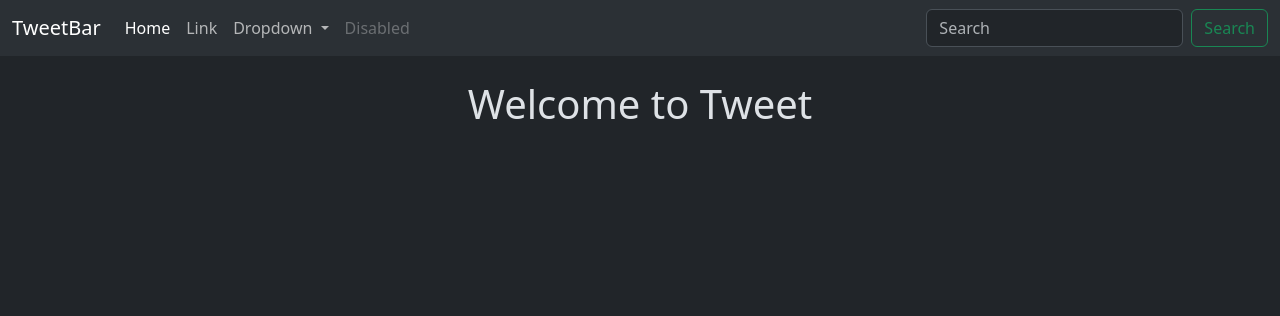
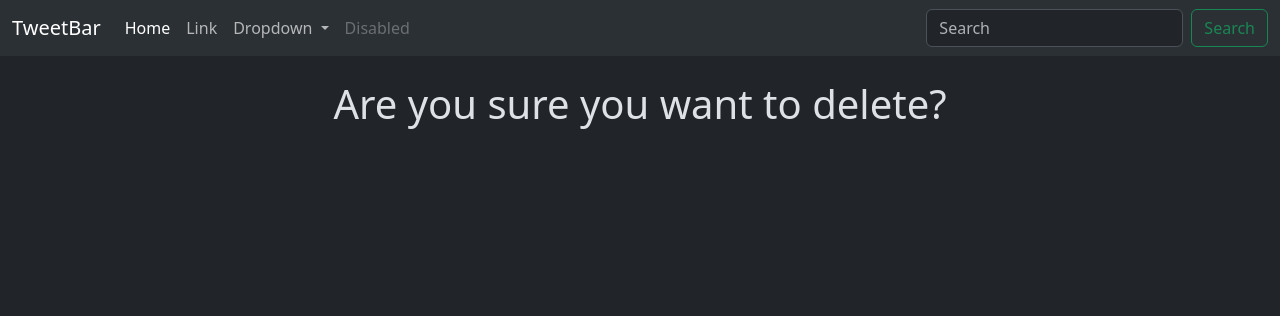
Before and after one commit to alamin40/tweet, a Django app: page /tweet/2/delete/ in a window 1280 px wide. Shown: the top 316 px of the page. Run offline with Django 5.2, Linux system fonts and the light colour scheme; a user stored in the database is signed in; data comes from the database, SQL or seed files in the repository.

Commit message:
writing code for dielete confirmation

```diff
--- a/Story/tweet/templates/tweet_confirm_delete.html
+++ b/Story/tweet/templates/tweet_confirm_delete.html
@@ -6,6 +6,6 @@ Tweet
 
 {% block content %}
 
-<h1 class="text-center mt-4">Welcome to Tweet</h1>
+<h1 class="text-center mt-4">Are you sure you want to delete?</h1>
 
 {% endblock %}
```
